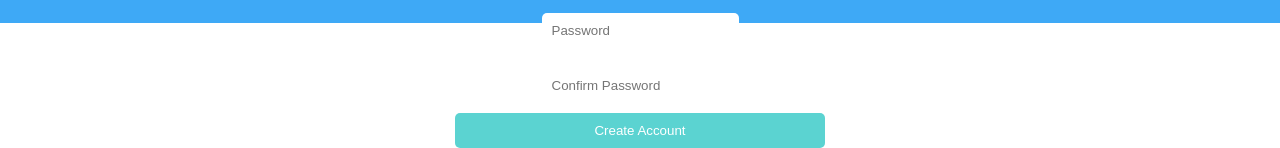
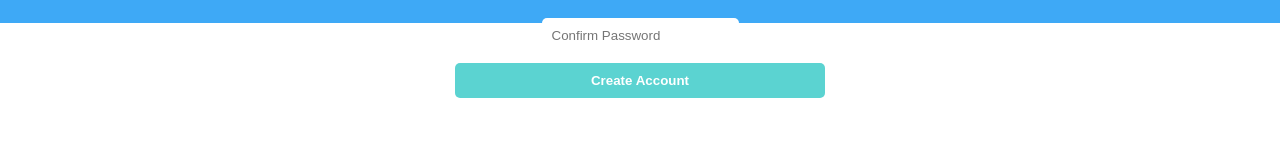
Before and after one commit to vitaliisyrykh/project, a React (Create React App) app: page /signUp in a window 1280 px wide. Shown: the part 777-925 px from the top of the page. After the commit the page ends 875 px from the top, so only its background shows below. Built offline with nearby package versions, Linux system fonts and the light colour scheme.

Commit message:
Add fontWeightForSubmit

```diff
--- a/src/common/styles/__mainStyles.scss
+++ b/src/common/styles/__mainStyles.scss
@@ -1,4 +1,4 @@
-*{
+%main{
   box-sizing: border-box;
 }
 
@@ -20,7 +20,7 @@
   justify-content:center;
   align-items: center;
 
-  padding-top: 50px;
+
 }
 %inputForms{
   padding: 10px;
@@ -29,8 +29,9 @@
 }
 %submitForms{
   border: none;
-
+  cursor: pointer;
   color: white;
+  font-weight: 800;
   background-color:#5bd3d1;
 }
 
```
